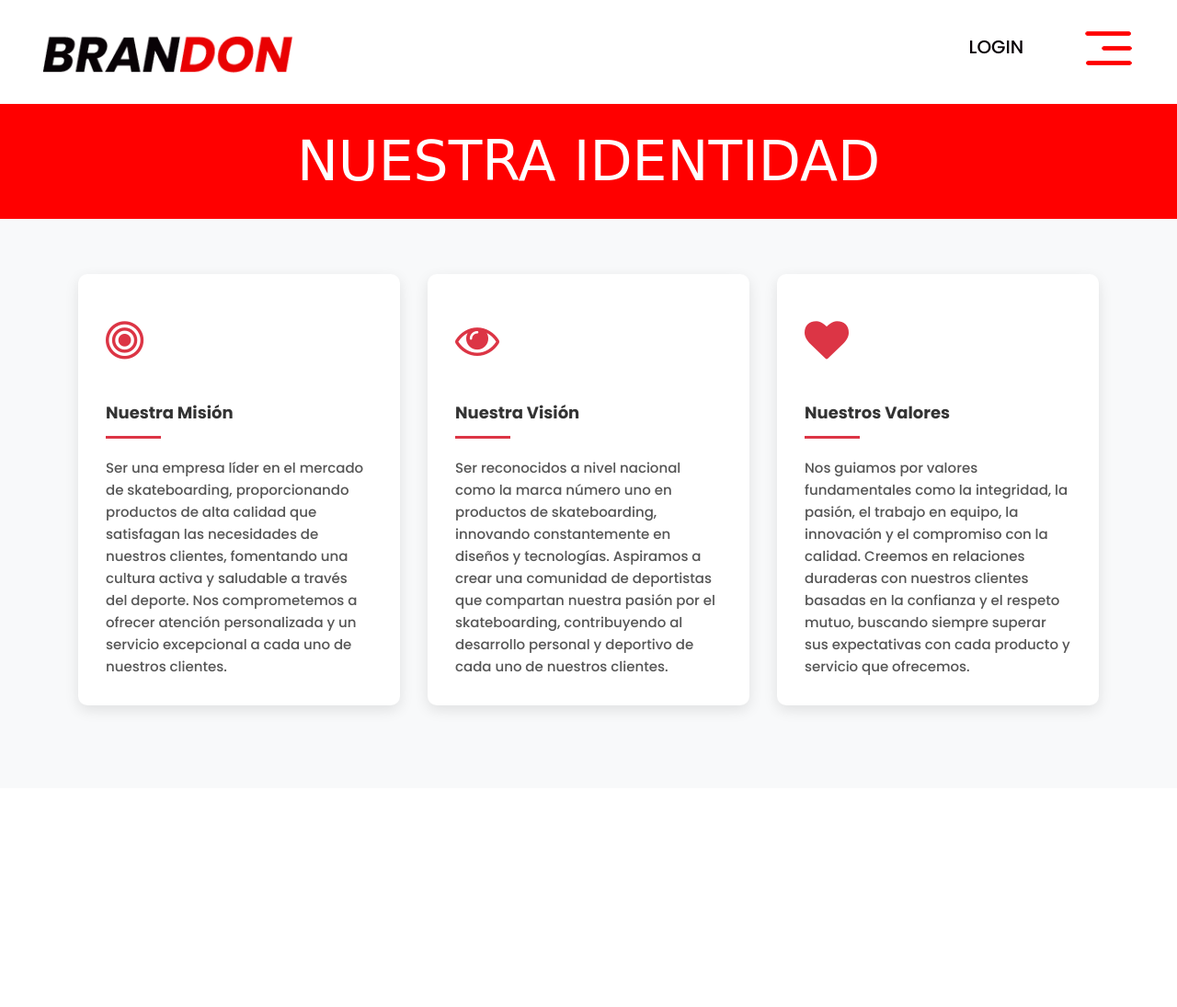
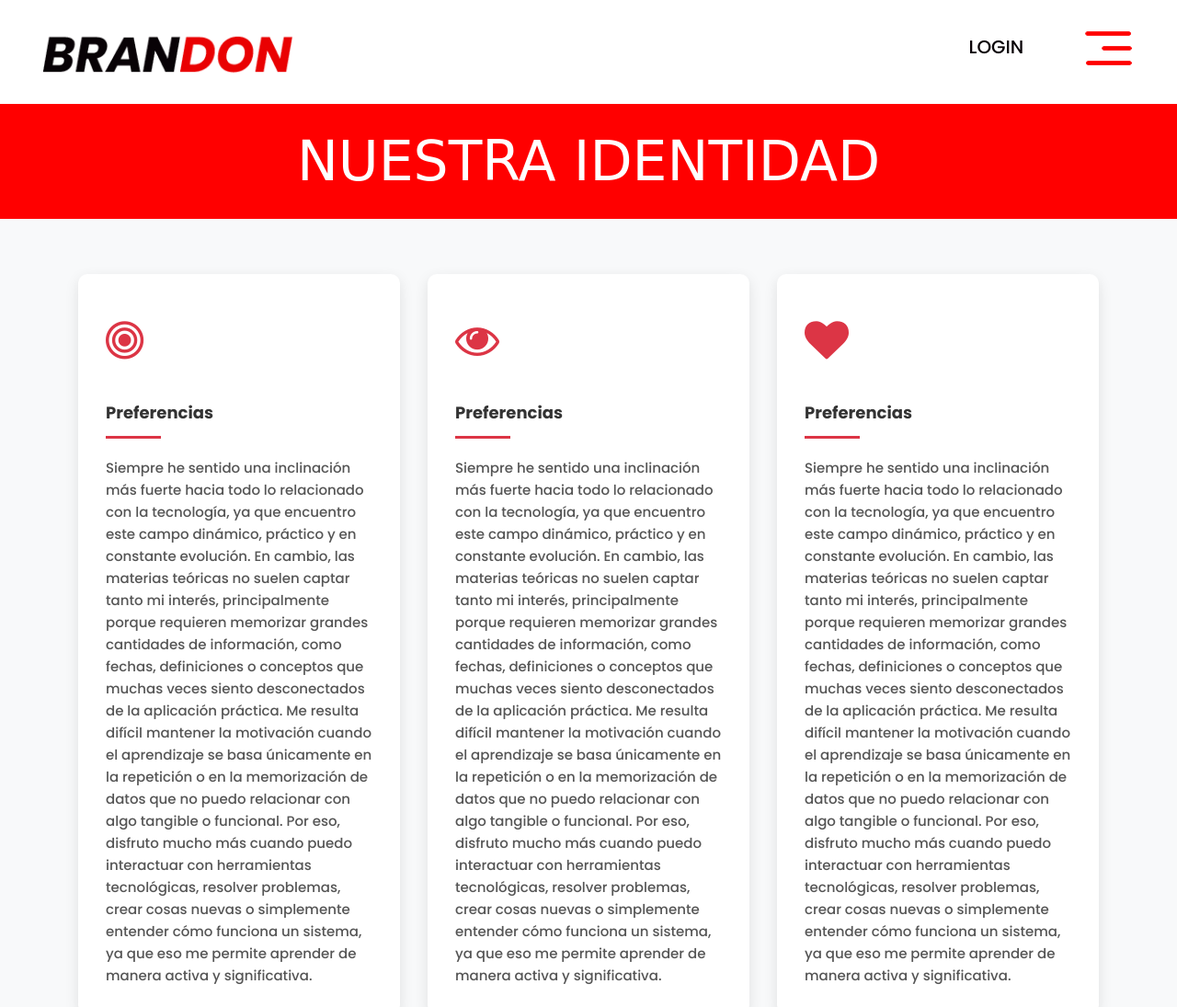
Before and after one commit to alexander100529/proyectoweb.github.io, a plain HTML site: page mision-vision.html in a window 1280 px wide. Shown: the top 1095 px of the page at 92% size. Drawn offline with nearby package versions, Linux system fonts and the light colour scheme; files whose address does not match are found by name; a web font is replaced by a local one.

Commit message:
PruebaU2

```diff
--- a/mision-vision.html
+++ b/mision-vision.html
@@ -134,9 +134,9 @@
                      <div class="section-icon">
                         <i class="fa fa-bullseye" aria-hidden="true"></i>
                      </div>
-                     <h3 class="section-title">Nuestra Misión</h3>
+                     <h3 class="section-title">Preferencias</h3>
                      <div class="section-content">
-                        <p>Ser una empresa líder en el mercado de skateboarding, proporcionando productos de alta calidad que satisfagan las necesidades de nuestros clientes, fomentando una cultura activa y saludable a través del deporte. Nos comprometemos a ofrecer atención personalizada y un servicio excepcional a cada uno de nuestros clientes.</p>
+                        <p>Siempre he sentido una inclinación más fuerte hacia todo lo relacionado con la tecnología, ya que encuentro este campo dinámico, práctico y en constante evolución. En cambio, las materias teóricas no suelen captar tanto mi interés, principalmente porque requieren memorizar grandes cantidades de información, como fechas, definiciones o conceptos que muchas veces siento desconectados de la aplicación práctica. Me resulta difícil mantener la motivación cuando el aprendizaje se basa únicamente en la repetición o en la memorización de datos que no puedo relacionar con algo tangible o funcional. Por eso, disfruto mucho más cuando puedo interactuar con herramientas tecnológicas, resolver problemas, crear cosas nuevas o simplemente entender cómo funciona un sistema, ya que eso me permite aprender de manera activa y significativa.</p>
                      </div>
                   </div>
                </div>
@@ -145,9 +145,9 @@
                      <div class="section-icon">
                         <i class="fa fa-eye" aria-hidden="true"></i>
                      </div>
-                     <h3 class="section-title">Nuestra Visión</h3>
+                     <h3 class="section-title">Preferencias</h3>
                      <div class="section-content">
-                        <p>Ser reconocidos a nivel nacional como la marca número uno en productos de skateboarding, innovando constantemente en diseños y tecnologías. Aspiramos a crear una comunidad de deportistas que compartan nuestra pasión por el skateboarding, contribuyendo al desarrollo personal y deportivo de cada uno de nuestros clientes.</p>
+                        <p>Siempre he sentido una inclinación más fuerte hacia todo lo relacionado con la tecnología, ya que encuentro este campo dinámico, práctico y en constante evolución. En cambio, las materias teóricas no suelen captar tanto mi interés, principalmente porque requieren memorizar grandes cantidades de información, como fechas, definiciones o conceptos que muchas veces siento desconectados de la aplicación práctica. Me resulta difícil mantener la motivación cuando el aprendizaje se basa únicamente en la repetición o en la memorización de datos que no puedo relacionar con algo tangible o funcional. Por eso, disfruto mucho más cuando puedo interactuar con herramientas tecnológicas, resolver problemas, crear cosas nuevas o simplemente entender cómo funciona un sistema, ya que eso me permite aprender de manera activa y significativa.</p>
                      </div>
                   </div>
                </div>
@@ -156,9 +156,9 @@
                      <div class="section-icon">
                         <i class="fa fa-heart" aria-hidden="true"></i>
                      </div>
-                     <h3 class="section-title">Nuestros Valores</h3>
+                     <h3 class="section-title">Preferencias</h3>
                      <div class="section-content">
-                        <p>Nos guiamos por valores fundamentales como la integridad, la pasión, el trabajo en equipo, la innovación y el compromiso con la calidad. Creemos en relaciones duraderas con nuestros clientes basadas en la confianza y el respeto mutuo, buscando siempre superar sus expectativas con cada producto y servicio que ofrecemos.</p>
+                        <p>Siempre he sentido una inclinación más fuerte hacia todo lo relacionado con la tecnología, ya que encuentro este campo dinámico, práctico y en constante evolución. En cambio, las materias teóricas no suelen captar tanto mi interés, principalmente porque requieren memorizar grandes cantidades de información, como fechas, definiciones o conceptos que muchas veces siento desconectados de la aplicación práctica. Me resulta difícil mantener la motivación cuando el aprendizaje se basa únicamente en la repetición o en la memorización de datos que no puedo relacionar con algo tangible o funcional. Por eso, disfruto mucho más cuando puedo interactuar con herramientas tecnológicas, resolver problemas, crear cosas nuevas o simplemente entender cómo funciona un sistema, ya que eso me permite aprender de manera activa y significativa.</p>
                      </div>
                   </div>
                </div>
```
Also changed, not shown: about.html (+4 -4 lines), classes.html (+4 -4 lines), contact.html (+1 -1 lines).
